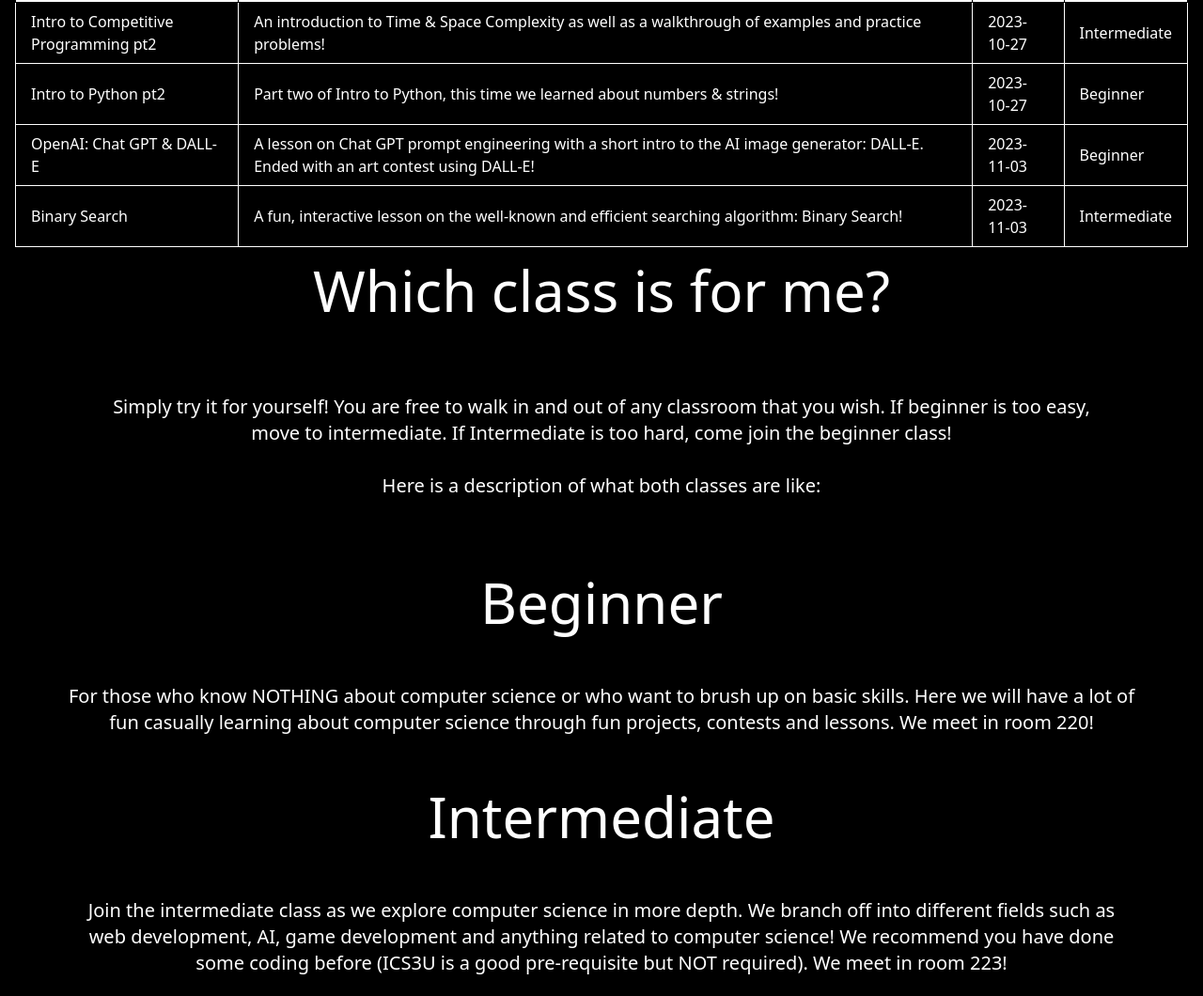
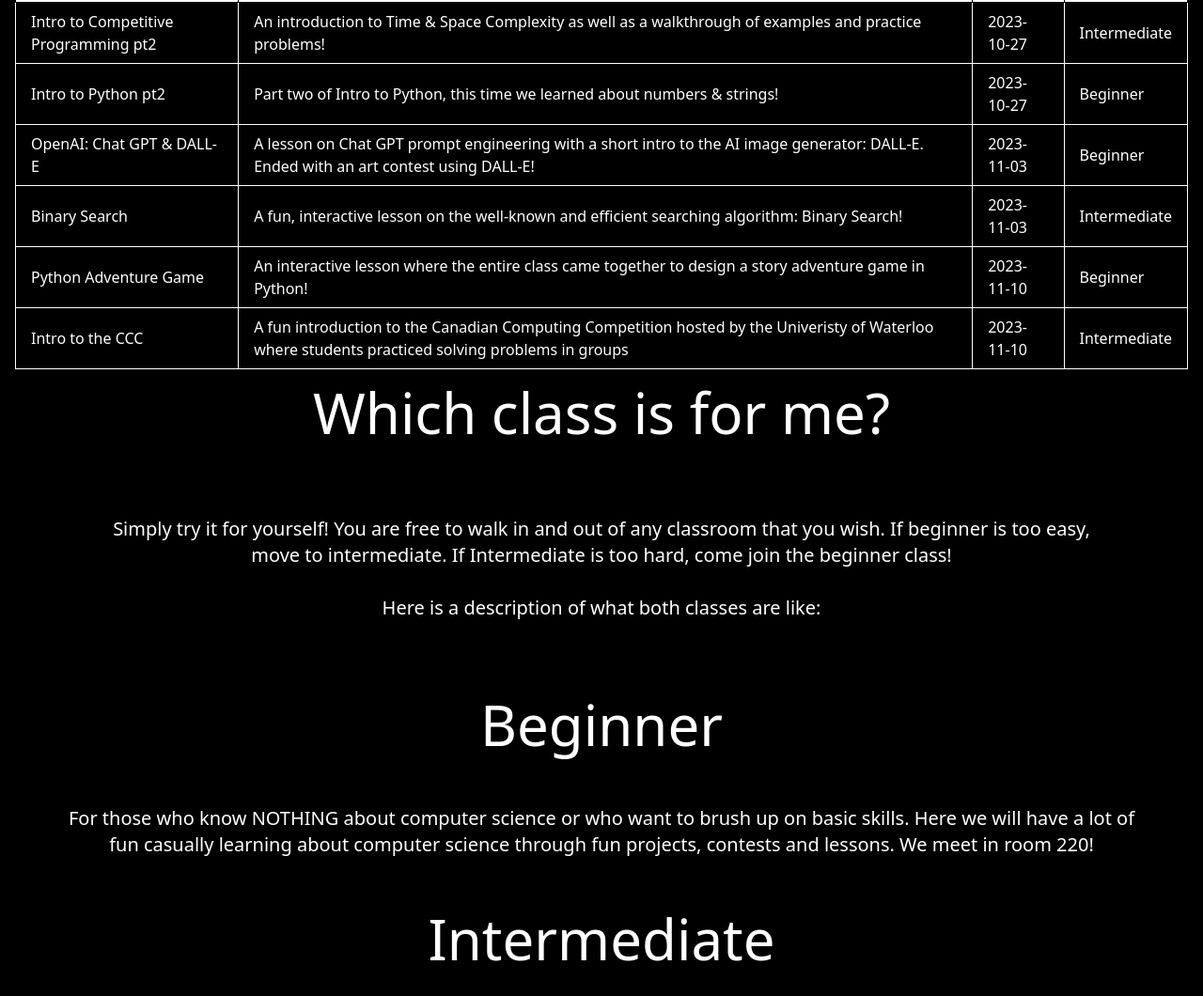
Before and after one commit to leekycauldron/petcs-site, a website: page about.html in a window 1280 px wide. Shown: the part 1077-2137 px from the top of the page at 94% size. Drawn offline with Linux system fonts and the light colour scheme.

Commit message:
2023-11-10

```diff
--- a/about.html
+++ b/about.html
@@ -117,6 +117,18 @@
                     <td class="border border-white px-4 py-2">2023-11-03</td>
                     <td class="border border-white px-4 py-2">Intermediate</td>
                 </tr>
+                <tr>
+                    <td class="border border-white px-4 py-2">Python Adventure Game</td>
+                    <td class="border border-white px-4 py-2">An interactive lesson where the entire class came together to design a story adventure game in Python!</td>
+                    <td class="border border-white px-4 py-2">2023-11-10</td>
+                    <td class="border border-white px-4 py-2">Beginner</td>
+                </tr>
+                <tr>
+                    <td class="border border-white px-4 py-2">Intro to the CCC</td>
+                    <td class="border border-white px-4 py-2">A fun introduction to the Canadian Computing Competition hosted by the Univeristy of Waterloo where students practiced solving problems in groups</td>
+                    <td class="border border-white px-4 py-2">2023-11-10</td>
+                    <td class="border border-white px-4 py-2">Intermediate</td>
+                </tr>
 
                 <!-- Add more rows as needed -->
             </tbody>
```
